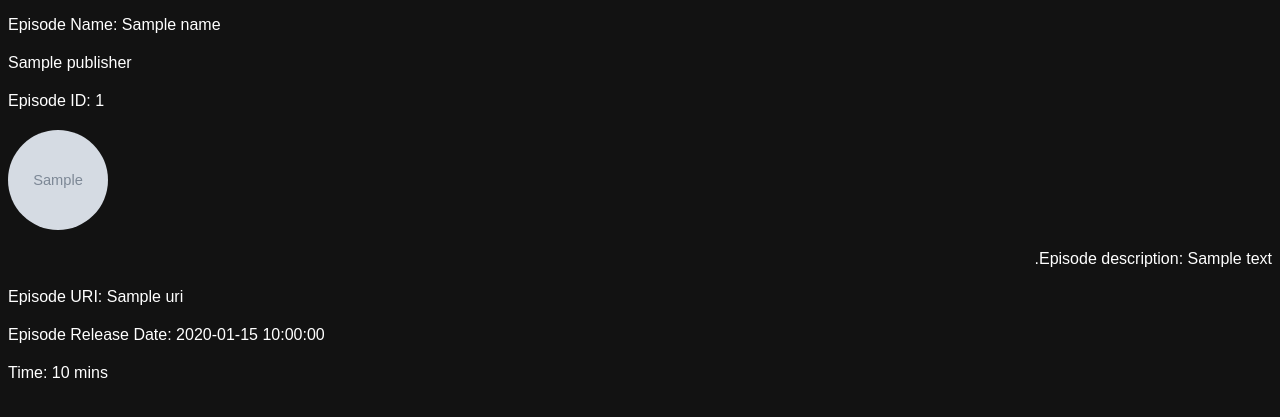
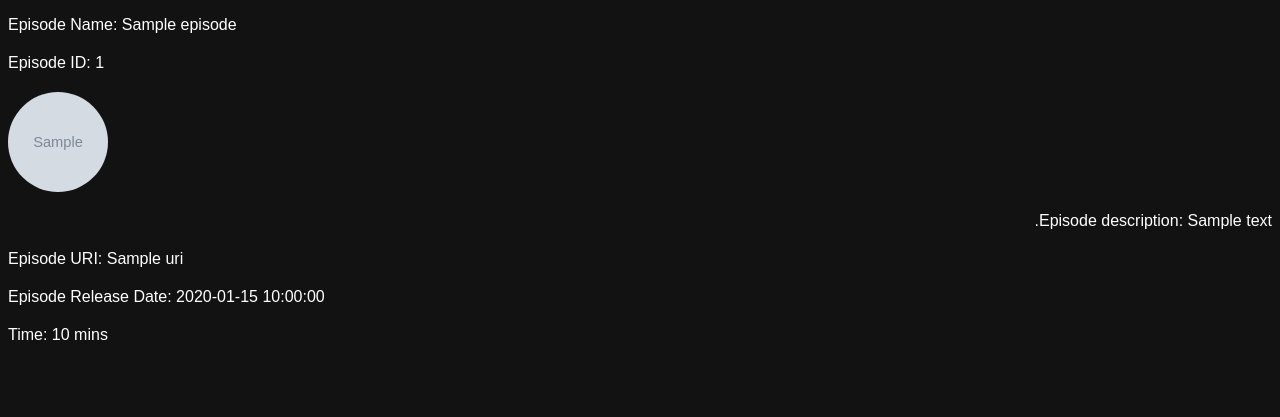
Before and after one commit to NTTM-Cloud-Solutions/AWS, a Flask app: template server/templates/show_data.html in a window 1280 px wide. Shown: the top 417 px of the page. Run offline with Flask 3, Linux system fonts and the light colour scheme; the template is opened without the code that fills it: most values are stand-ins (such as "Sample title", 1, 10 or a date in 2020); grey boxes marked "Sample" are stand-in pictures; parts of the project's set-up code (start-up, migrations or seed data) failed here and were passed over.

Commit message:
Refactor Flask server to fetch and display show data from Spotify API, and update HTML template to display many episodes

```diff
--- a/server/main.py
+++ b/server/main.py
@@ -61,22 +61,25 @@ def fetch_show_data(show_id, access_token):
 
 
 def render_show_data(access_token, show_id):
-        show_data = fetch_show_data(show_id, access_token)
-        if show_data is not None:
-            first_episode = show_data['episodes']['items'][2]
-            description = first_episode['description'].replace('.', '.<br>')
-            return render_template('show_data.html',
-                                   name=first_episode['name'],
-                                   publisher=show_data['publisher'],
-                                   id=show_data['id'],
-                                   images=show_data['images'][0]['url'],
-                                   uri=show_data['uri'],
-                                   description=description,
-                                   release_date=first_episode['release_date'],
-                                   duration=first_episode['duration_ms']/1000/60
-                                   )
-        else:
-            return "Failed to fetch show data"
+    with open('episodes.json', 'r', encoding='utf-8') as f:
+        show_data = json.load(f)
+    if show_data is not None:
+        episodes = show_data['items'][1:4]
+        episode_data = []
+        for episode in episodes:
+            description = episode['description'].replace('.', '.<br>')
+            episode_data.append({
+                'name': episode['name'],
+                'id': episode['id'],
+                'images': episode['images'][0]['url'],
+                'uri': episode['uri'],
+                'description': description,
+                'release_date': episode['release_date'],
+                'duration': episode['duration_ms'] / 1000 / 60
+            })
+        return render_template('show_data.html', episodes=episode_data)
+    else:
+        return "Failed to fetch show data"
 
 
 app = Flask(__name__)
@@ -84,6 +87,7 @@ app = Flask(__name__)
 def hello():
     access_token = os.getenv("SPOTIFY_ACCESS_TOKEN")
     show_id = os.getenv("SPOTIFY_SHOW_ID")
+    # fetch_show_data(show_id, access_token)
     return render_show_data(access_token, show_id)
 
 if __name__ == '__main__':
--- a/server/templates/show_data.html
+++ b/server/templates/show_data.html
@@ -5,17 +5,18 @@
         <link rel="stylesheet" type="text/css" href="{{ url_for('static', filename='data.css') }}">
     </head>
     <body>
-        <div id="content">
-            <p id="name">Episode Name: {{name}}</p>
-            <p id="publisher">{{publisher}}</p>
-            <p id="id">Episode ID: {{id}}</p>
-            <p id="images">
-                <img src="{{images}}" alt="image" style="width:100px;height:100px;">
-            </p>
-            <p id="description" >Episode description: {{description|safe}}</p>
-            <p id="uri">Episode URI: {{uri}}</p>
-            <p id="release_date">Episode Release Date: {{release_date}}</p>
-            <p id="duration">Time: {{duration}} mins</p>
-        </div>
+        {% for episode in episodes %}
+            <div id="content">
+                <p id="name">Episode Name: {{ episode.name }}</p>
+                <p id="id">Episode ID: {{ episode.id }}</p>
+                <p id="images">
+                    <img src="{{ episode.images }}" alt="image" style="width:100px;height:100px;">
+                </p>
+                <p id="description">Episode description: {{ episode.description|safe }}</p>
+                <p id="uri">Episode URI: {{ episode.uri }}</p>
+                <p id="release_date">Episode Release Date: {{ episode.release_date }}</p>
+                <p id="duration">Time: {{ episode.duration }} mins</p>
+            </div>
+        {% endfor %}
     </body>
 </html>
```
